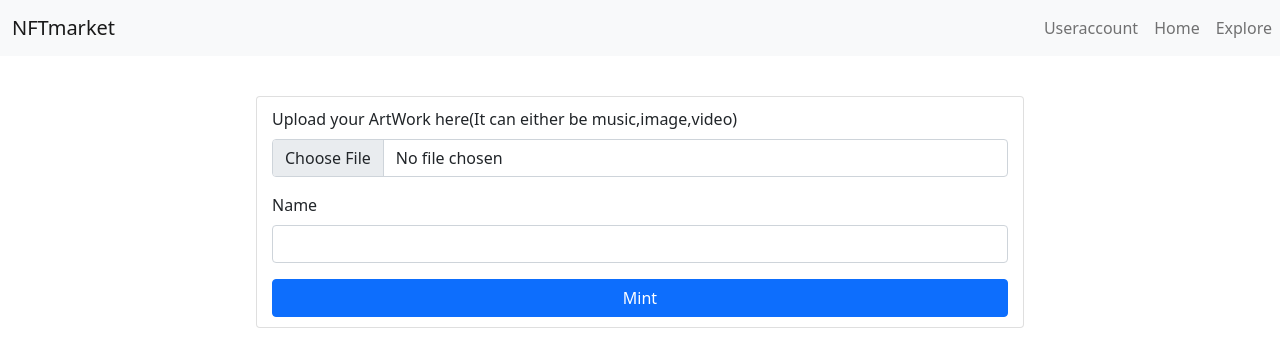
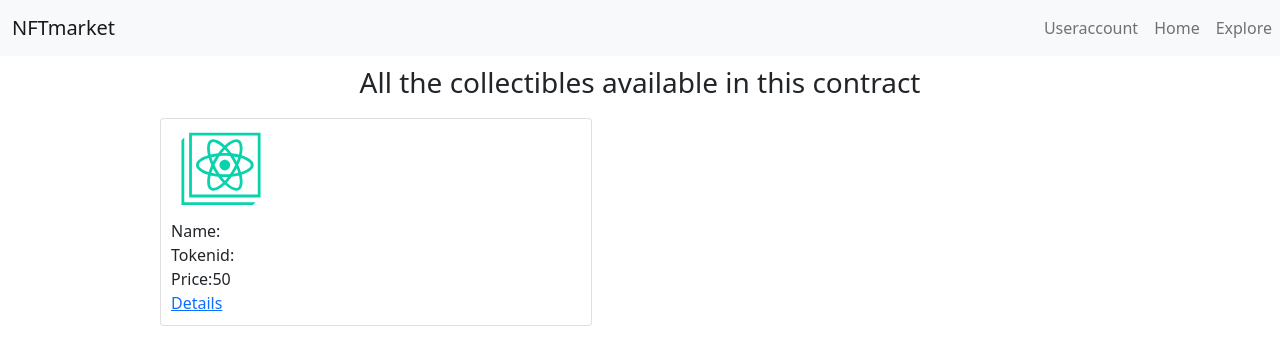
Before and after one commit to anupamakoirala-rumsan/NFT-Market, a React (Create React App) app in the folder client/: page /explore in a window 1280 px wide. Shown: the top 364 px of the page. Built offline with nearby package versions, Linux system fonts and the light colour scheme.

Commit message:
Explore page layout added

```diff
--- a/client/package.json
+++ b/client/package.json
@@ -7,6 +7,7 @@
     "react": "16.11.0",
     "react-bootstrap": "^1.6.1",
     "react-dom": "16.11.0",
+    "react-router-dom": "^5.2.0",
     "react-scripts": "3.2.0",
     "react-spinners": "^0.11.0",
     "web3": "1.2.2"
--- a/client/src/App.css
+++ b/client/src/App.css
@@ -19,3 +19,22 @@
   padding-bottom: 10px;
 
 }
+
+.display{
+  display:flex;
+  justify-content:space-between;
+  z-index: 1;
+  flex-wrap:wrap;
+  padding-top: 10px;
+  margin-left: auto;
+  margin-right: auto;
+  width: 75%;
+}
+.displaycard{
+  width:45%;
+  padding-left: 10px;
+  padding-bottom: 10px;
+}
+.heading{
+  text-align: center;
+}
--- a/client/src/App.js
+++ b/client/src/App.js
@@ -1,84 +1,26 @@
-// import React, { Component } from "react";
-// import SimpleStorageContract from "./contracts/SimpleStorage.json";
-// import getWeb3 from "./getWeb3";
 
-// import "./App.css";
+import React from"react";
+import {Route,Link,BrowserRouter, Switch} from "react-router-dom";
+import Explore from "./component/Explore";
+import Home from "./component/Home";
 
-// class App extends Component {
-//   state = { storageValue: 0, web3: null, accounts: null, contract: null };
-
-//   componentDidMount = async () => {
-//     try {
-//       // Get network provider and web3 instance.
-//       const web3 = await getWeb3();
-
-//       // Use web3 to get the user's accounts.
-//       const accounts = await web3.eth.getAccounts();
-
-//       // Get the contract instance.
-//       const networkId = await web3.eth.net.getId();
-//       const deployedNetwork = SimpleStorageContract.networks[networkId];
-//       const instance = new web3.eth.Contract(
-//         SimpleStorageContract.abi,
-//         deployedNetwork && deployedNetwork.address,
-//       );
-
-//       // Set web3, accounts, and contract to the state, and then proceed with an
-//       // example of interacting with the contract's methods.
-//       this.setState({ web3, accounts, contract: instance }, this.runExample);
-//     } catch (error) {
-//       // Catch any errors for any of the above operations.
-//       alert(
-//         `Failed to load web3, accounts, or contract. Check console for details.`,
-//       );
-//       console.error(error);
-//     }
-//   };
-
-//   runExample = async () => {
-//     const { accounts, contract } = this.state;
-
-//     // Stores a given value, 5 by default.
-//     await contract.methods.set(5).send({ from: accounts[0] });
-
-//     // Get the value from the contract to prove it worked.
-//     const response = await contract.methods.get().call();
-
-//     // Update state with the result.
-//     this.setState({ storageValue: response });
-//   };
-
-//   render() {
-//     if (!this.state.web3) {
-//       return <div>Loading Web3, accounts, and contract...</div>;
-//     }
-//     return (
-//       <div className="App">
-//         <h1>Good to Go!</h1>
-//         <p>Your Truffle Box is installed and ready.</p>
-//         <h2>Smart Contract Example</h2>
-//         <p>
-//           If your contracts compiled and migrated successfully, below will show
-//           a stored value of 5 (by default).
-//         </p>
-//         <p>
-//           Try changing the value stored on <strong>line 42</strong> of App.js.
-//         </p>
-//         <div>The stored value is: {this.state.storageValue}</div>
-//       </div>
-//     );
-//   }
-// }
-
-// export default App;
-import React from"react";
-import Nabbar from "./component/Nav";
-import Home from "./component/Home";
 // import "bootstrap/dist/css/bootstrap.min.css";
  import "./App.css";
 function App(){
+
   return(
-    <Home/>
+    <BrowserRouter>
+    <Switch>
+        <Route path="/" exact >
+
+   <Home/>
+   </Route>
+   <Route path ='/explore' exact>
+    <Explore/>
+    </Route>
+    </Switch>
+    </BrowserRouter>
+
   )
 }
 export default App;
--- /dev/null
+++ b/client/src/component/Explore.js
@@ -0,0 +1,31 @@
+import React from "react";
+import Nabbar from "./Nav";
+import {Card,Row,Col} from "react-bootstrap";
+import logo from "../logo.svg";
+function Explore(){
+    return(
+    <div className="explore">
+
+    <Nabbar/>
+    <div className="heading">
+        <h3>
+            All the collectibles available in this contract
+        </h3>
+    </div>
+    <div className="display">
+        <Card  className="displaycard">
+            <img src={logo}
+            height="100"
+            width="100"/>
+            <label>Name:</label>
+            <label>Tokenid:</label>
+            <label>Price:50</label>
+            < a href ="/details"> Details</a>
+            </Card>
+
+    </div>
+        </div>
+
+    )
+}
+export default Explore;
--- a/client/src/component/Home.js
+++ b/client/src/component/Home.js
@@ -18,7 +18,7 @@ const [loading,setLoading] = useState(false);
             <Form>
                 <Form.Group controlId="formFile" className="mb-3">
                     <Form.Label>
-                        Upload your ArtWork here(It can either be music,image,video)
+                        Upload your ArtWork here(It can either be music,image,video or any of your artwork)
                     </Form.Label>
                     <Form.Control type ="File" />
                 </Form.Group>
```
Also changed, not shown: 2 other files (tests, documents, lock files or other folders).
